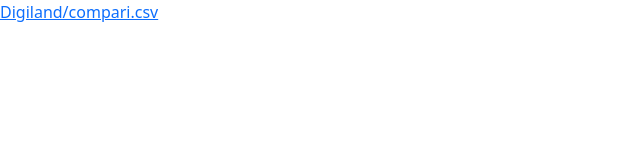
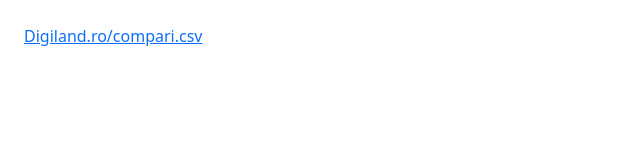
Before and after one commit to DigilandWebdev/compariFeed, a plain HTML site: page index.html in a window 1280 px wide. Shown: the whole page, without its empty margins (0-640 px from the left). Drawn offline with nearby package versions, Linux system fonts and the light colour scheme.

Commit message:
download link

```diff
--- a/index.html
+++ b/index.html
@@ -12,7 +12,7 @@
     />
     <title>Compari.csv</title>
   </head>
-  <body>
-    <a href="./compariFeed.csv" download> Digiland/compari.csv</a>
+  <body class="m-4">
+    <a href="./compari.csv" download>Digiland.ro/compari.csv</a>
   </body>
 </html>
```
Also changed, not shown: compari.csv (renamed from compariFeed.csv).
